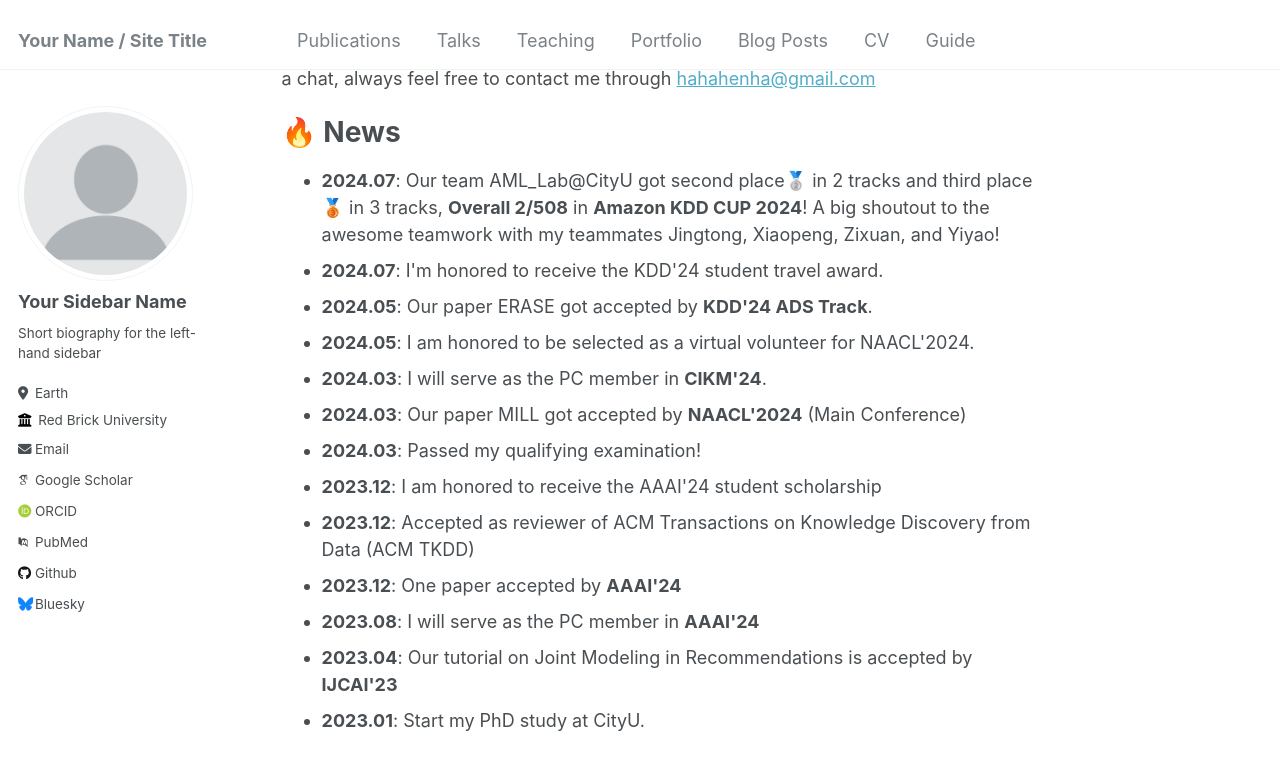
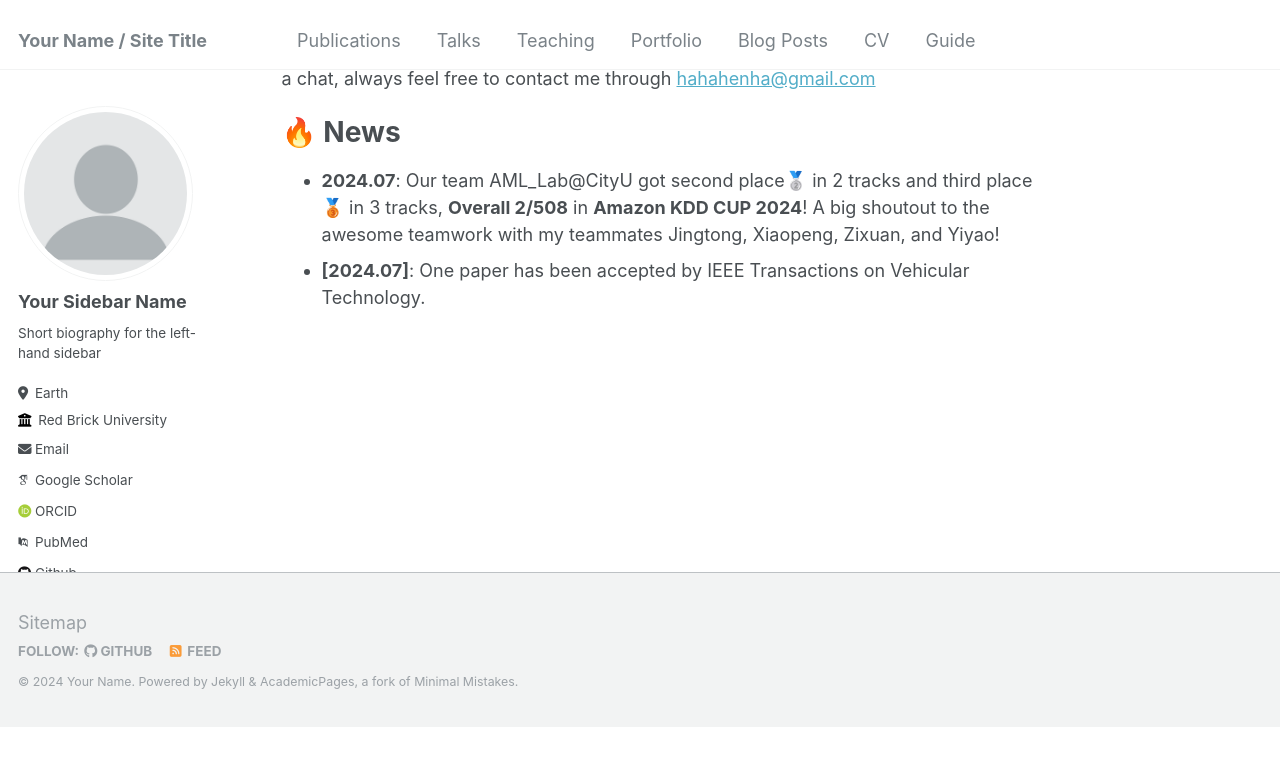
Before and after one commit to hahahenha/hahahenha.github.io, a Jekyll site: the page built from _pages/about.md, in a window 1280 px wide and 900 px high, scrolled down 417 px. Shown: the top 770 px of the window. Built offline with Jekyll 4.4.1, drawn with Linux system fonts in a browser that asks for light colours; some web fonts are replaced; after the commit the page ends 1145 px from its top, so only the background shows below that.

Commit message:
Update about.md

```diff
--- a/_pages/about.md
+++ b/_pages/about.md
@@ -40,17 +40,6 @@ If you are interested in collaborating with me or want to have a chat, always fe
 <div>
   <ul>
     <li><strong>2024.07</strong>: Our team AML_Lab@CityU got second place🥈 in 2 tracks and third place 🥉 in 3 tracks, <b>Overall 2/508</b> in <b>Amazon KDD CUP 2024</b>! A big shoutout to the awesome teamwork with my teammates Jingtong, Xiaopeng, Zixuan, and Yiyao!</li>
-    <li><strong>2024.07</strong>: I'm honored to receive the KDD'24 student travel award.</li>
-    <li><strong>2024.05</strong>: Our paper ERASE got accepted by <b>KDD'24 ADS Track</b>.</li>
-    <li><strong>2024.05</strong>: I am honored to be selected as a virtual volunteer for NAACL'2024.</li>
-    <li><strong>2024.03</strong>: I will serve as the PC member in <b>CIKM'24</b>.</li>
-    <li><strong>2024.03</strong>: Our paper MILL got accepted by <b>NAACL'2024</b> (Main Conference)</li>
-    <li><strong>2024.03</strong>: Passed my qualifying examination!</li>
-    <li><strong>2023.12</strong>: I am honored to receive the AAAI'24 student scholarship </li>
-    <li><strong>2023.12</strong>: Accepted as reviewer of ACM Transactions on Knowledge Discovery from Data (ACM TKDD) </li>
-    <li><strong>2023.12</strong>: One paper accepted by <b>AAAI'24</b> </li>
-    <li><strong>2023.08</strong>: I will serve as the PC member in <b>AAAI'24</b>  </li>
-    <li><strong>2023.04</strong>: Our tutorial on Joint Modeling in Recommendations is accepted by <b>IJCAI'23</b> </li>
-    <li><strong>2023.01</strong>: Start my PhD study at CityU. </li>
+    <li><strong>[2024.07]</strong>: One paper has been accepted by IEEE Transactions on Vehicular Technology.</li>
   </ul>
 </div>
```
